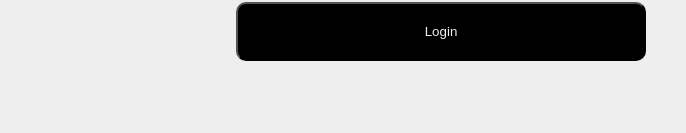
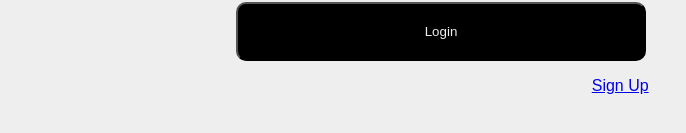
Before and after one commit to davidelisha/todo-count, a React (Vite) app: page /Login in a window 1280 px wide. Shown: the part 445-578 px from the top of the page, without its empty margins (199-885 px from the left). Built offline with nearby package versions, Linux system fonts and the light colour scheme.

Commit message:
created link for login and signUp pages

```diff
--- a/src/authentication/Login.tsx
+++ b/src/authentication/Login.tsx
@@ -1,5 +1,6 @@
 import React, { useState } from "react";
 import { User } from "../types/app.types";
+import { Link } from "react-router-dom";
 
 interface LoginProps {
   onLogin: (user: User) => void;
@@ -52,6 +53,9 @@ const Login: React.FC<LoginProps> = ({ onLogin }) => {
             Login
           </button>
         </div>
+        <div className="link">
+          <Link to="/SignUp">Sign Up</Link>
+        </div>
       </form>
     </div>
   );
--- a/src/authentication/SignUp.tsx
+++ b/src/authentication/SignUp.tsx
@@ -1,5 +1,6 @@
 import React, { useState } from "react";
 import { User } from "../types/app.types";
+import { Link } from "react-router-dom";
 
 interface SignUpProps {
   onSignUp: (user: User) => void;
@@ -51,6 +52,9 @@ const SignUp: React.FC<SignUpProps> = ({ onSignUp }) => {
             Sign Up
           </button>
         </div>
+        <div className="link">
+          <Link to="/Login">Login</Link>
+        </div>
       </form>
     </div>
   );
--- a/src/components/Todo.tsx
+++ b/src/components/Todo.tsx
@@ -77,6 +77,11 @@ const Todo: React.FC<TodoProps> = () => {
   const countCompletedTodos = () =>
     todos.filter((todo) => todo.completed).length;
 
+  const currentDate = new Date().toLocaleDateString("en-EN", {
+    month: "long",
+    day: "numeric",
+  });
+
   return (
     <>
       <div className="count-todo-container"></div>
@@ -124,6 +129,7 @@ const Todo: React.FC<TodoProps> = () => {
                     <div className="updates">{todo.title}</div>
                   )}
                 </div>
+                {/* <div className="" */}
                 <div className="buttons">
                   <div onClick={() => handleEdit(todo.id)} className="btn-edit">
                     <FontAwesomeIcon icon={faPenToSquare} />
@@ -134,6 +140,7 @@ const Todo: React.FC<TodoProps> = () => {
                   >
                     <FontAwesomeIcon icon={faTrashCan} />
                   </div>
+                  <div className="todo-date">{currentDate}</div>
                 </div>
               </div>
             );
--- a/src/index.css
+++ b/src/index.css
@@ -167,7 +167,28 @@
   padding-left: 1em;
 }
 
+.todo-date {
+  font-size: 14px;
+}
+
 /* AUTHENTICATION */
+
+.link {
+  display: flex;
+  justify-content: center;
+  color: black;
+  margin-top: 1em;
+  margin-left: 28vw;
+  /* font-size: 6em; */
+  text-decoration: none;
+}
+
+.link-btn {
+  /* background-color: b; */
+  border: none;
+  color: black;
+  font-size: 1.3em;
+}
 
 /* Login */
 .login {
```
